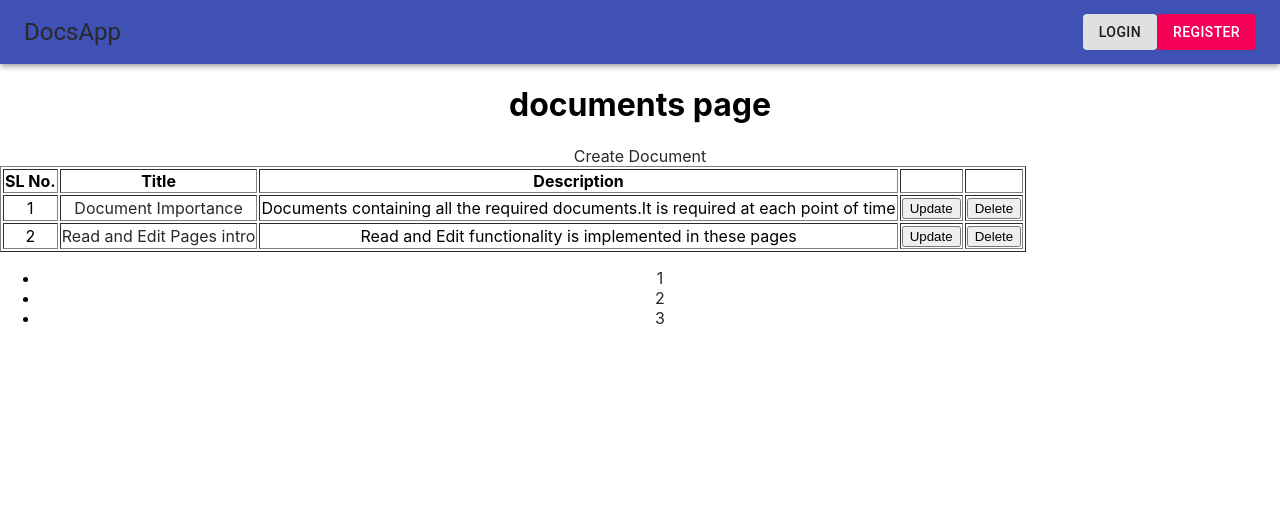
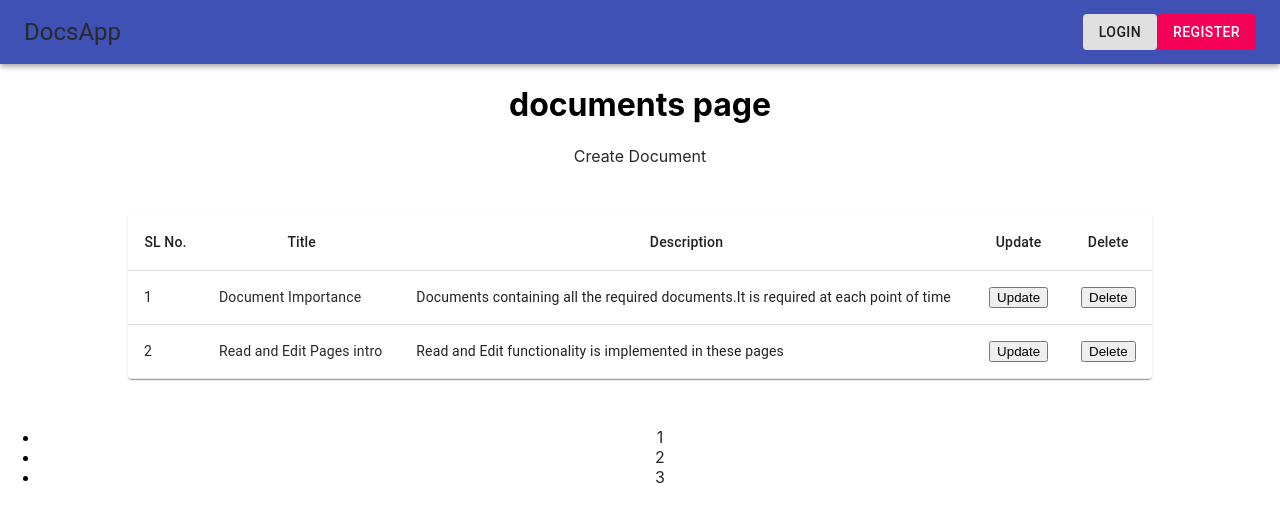
Before and after one commit to vivek9142/docsapp, a React (Create React App) app: page / in a window 1280 px wide. Shown: the top 522 px of the page. Built offline with nearby package versions, Linux system fonts and the light colour scheme.

Commit message:
added ui design for Table

```diff
--- a/src/components/Table/Table.component.jsx
+++ /dev/null
@@ -1,44 +0,0 @@
-import Button from "../Button/Button.component";
-import { Link } from "react-router-dom";
-import { useDispatch } from "react-redux";
-import { deleteDocument } from "../../redux/actionCreators/documentActionCr";
-import Pagination from "../Pagination/Pagination.component";
-
-const Table = ({docs,...props}) => {
-    const dispatch = useDispatch();
-    const delHandler = (id) => {
-        dispatch(deleteDocument(id));
-    }
-
-    const renderedTable = docs.map((doc,i) => (
-        <tr key={doc.id}>
-            <td>{i+1}</td>
-            <td><Link to={`/document/${doc.id}`}>{doc.title}</Link></td>
-            <td>{doc.desc}</td>
-            <td><Link to={`/document/manage/${doc.id}`}><Button>Update</Button></Link></td>
-            <td><Button onClick={() => delHandler(doc.id)}>Delete</Button></td>
-        </tr>
-    ));
-    if(renderedTable.length===0) return <p>No document found</p>
-
-    return (
-        <>
-        <table border='1'>
-            <thead>
-                <tr>
-                    <th>SL No.</th>
-                    <th>Title</th>
-                    <th>Description</th>
-                    <th></th>
-                    <th></th>
-                </tr>
-            </thead>
-            <tbody>
-            {renderedTable}
-            </tbody>
-        </table>
-
-        </>
-    )
-}
-export default Table;
--- /dev/null
+++ b/src/components/Table/TableComponent.component.jsx
@@ -0,0 +1,67 @@
+import Button from "../Button/Button.component";
+import { Link } from "react-router-dom";
+import { useDispatch } from "react-redux";
+import { deleteDocument } from "../../redux/actionCreators/documentActionCr";
+import Pagination from "../Pagination/Pagination.component";
+import {Table,Paper,TableRow,
+    TableCell,TableHead,
+    TableContainer,makeStyles} from '@material-ui/core';
+
+const TableComponent = ({docs,...props}) => {
+    const classes = useStyles();
+    const dispatch = useDispatch();
+    const delHandler = (id) => {
+        dispatch(deleteDocument(id));
+    }
+
+    if(docs.length===0) return <p>No document found</p>
+
+    return (
+        <>
+        <TableContainer className={classes.TableContainer} component={Paper}>
+            <Table>
+                <TableHead>
+                    <TableRow>
+                    <TableCell align="center">SL No.</TableCell>
+                    <TableCell align="center">Title</TableCell>
+                    <TableCell align="center">Description</TableCell>
+                    <TableCell align="center">Update</TableCell>
+                    <TableCell align="center">Delete</TableCell>
+                    </TableRow>
+                </TableHead>
+                {
+                    docs.map((row,i) => (
+                        <TableRow key={row.id}>
+                            <TableCell component='th' scope='row'>{i+1}</TableCell>
+                            <TableCell align='left'>
+                                <Link to={`/document/${row.id}`}>
+                                    {row.title}
+                                </Link>
+                            </TableCell>
+                            <TableCell align='left'>{row.desc}</TableCell>
+                            <TableCell  align='center'>
+                            <Link to={`/document/manage/${row.id}`}><Button>Update</Button></Link>
+                            </TableCell>
+                            <TableCell  align='center'>
+                            <Button onClick={() => delHandler(row.id)}>Delete</Button>
+                            </TableCell>
+
+                        </TableRow>
+                    ))
+                }
+            </Table>
+        </TableContainer>
+
+
+        </>
+    )
+}
+export default TableComponent;
+
+
+const useStyles = makeStyles(({
+    TableContainer:{
+        width: '80%',
+        margin: '3rem auto'
+    }
+}));
--- a/src/pages/Documents/Documents.page.jsx
+++ b/src/pages/Documents/Documents.page.jsx
@@ -1,6 +1,6 @@
 import { useSelector } from "react-redux";
-import Table from "../../components/Table/Table.component";
-import Pagination from "../../components/Pagination/Pagination.component";
+import TableComponent from "../../components/Table/TableComponent.component";
+import Paginate from "../../components/Paginate/Paginate.component";
 import { Link } from "react-router-dom";
 
 const Documents = (props) => {
@@ -15,8 +15,8 @@ const Documents = (props) => {
         <>
         <h1>documents page</h1>
         <Link to='/document/manage/'>Create Document</Link>
-        <Table docs={Docs}/>
-        <Pagination pages={pages}/>
+        <TableComponent docs={Docs}/>
+        <Paginate pages={pages}/>
         </>
     )
 }
```
Also changed, not shown: src/components/Paginate/Paginate.component.jsx (renamed from src/components/Pagination/Pagination.component.jsx).
